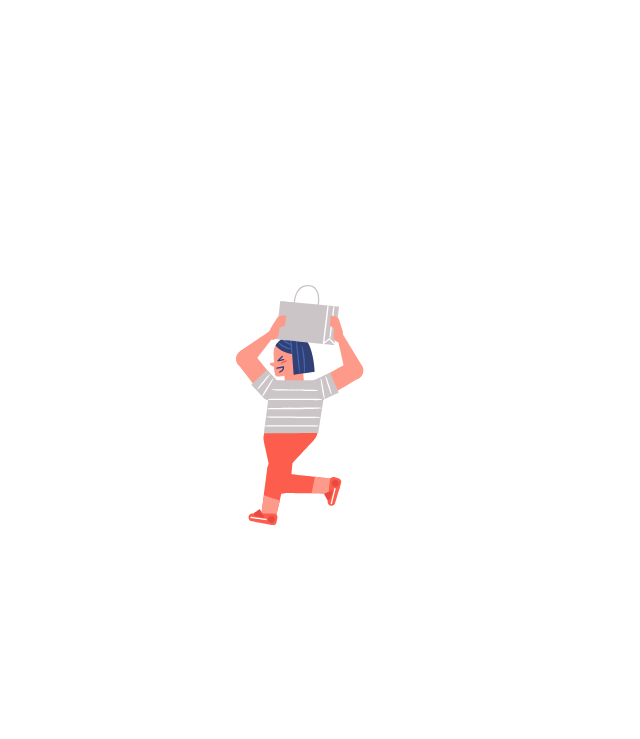
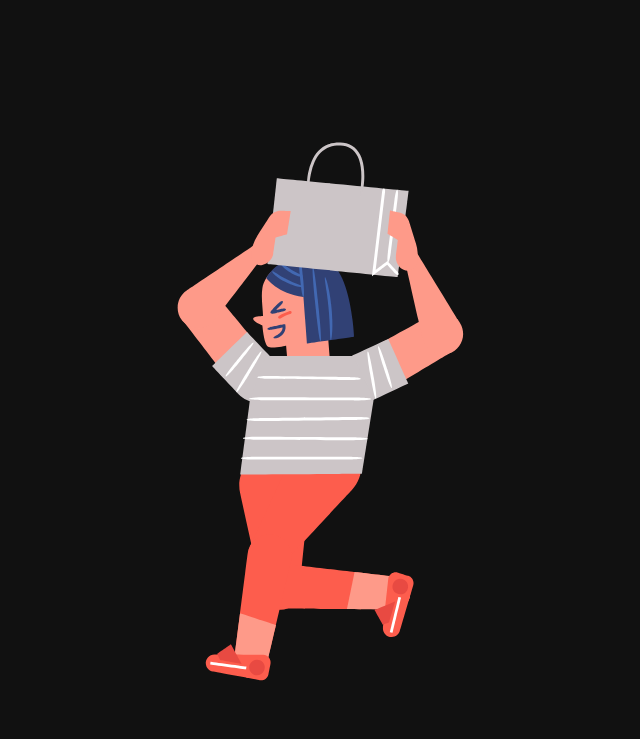
Before and after one commit to t74428885-hub/animation, a plain HTML site: page index.html in a window 1280 px wide. Shown: the whole page, without its empty margins (357-997 px from the left). Drawn offline with nearby package versions, Linux system fonts and the light colour scheme.

Commit message:
Update index.html

```diff
--- a/index.html
+++ b/index.html
@@ -1,20 +1,32 @@
-<!DOCTYPE html>
-<html>
+<!doctype html>
+<html lang="en">
 <head>
-    <meta charset="UTF-8" />
+  <meta charset="utf-8" />
+  <meta name="viewport" content="width=device-width,initial-scale=1" />
+  <title>Lottie Player — Shopping Bag</title>
+  <!-- Lottie player -->
   <script src="https://unpkg.com/@lottiefiles/lottie-player@latest/dist/lottie-player.js"></script>
+  <style>
+    html,body{height:100%;margin:0}
+    body{display:flex;align-items:center;justify-content:center;background:#111;color:#fff;font-family:system-ui,Arial}
+    .wrap{width:100%;max-width:720px;padding:24px;box-sizing:border-box}
+    .player{width:100%;padding-bottom:100%;position:relative} /* square aspect */
+    lottie-player{position:absolute;top:0;left:0;width:100%;height:100%}
+  </style>
 </head>
-
-  <body style="margin:0; display:flex; justify-content:center; align-items:center; height:100vh;">
-
+<body>
+  <div class="wrap">
+    <div class="player" aria-hidden="false">
+      <!-- using your raw GitHub JSON URL directly -->
       <lottie-player
         src="https://raw.githubusercontent.com/t74428885-hub/animation/refs/heads/main/Shopping%20Bag.json"
         background="transparent"
         speed="1"
-      style="width: 300px; height: 300px;"
         loop
-      autoplay>
+        autoplay
+        aria-label="Shopping bag animation">
       </lottie-player>
-
+    </div>
+  </div>
 </body>
 </html>
```
Lines whose indentation alone changed are shown as unchanged.
